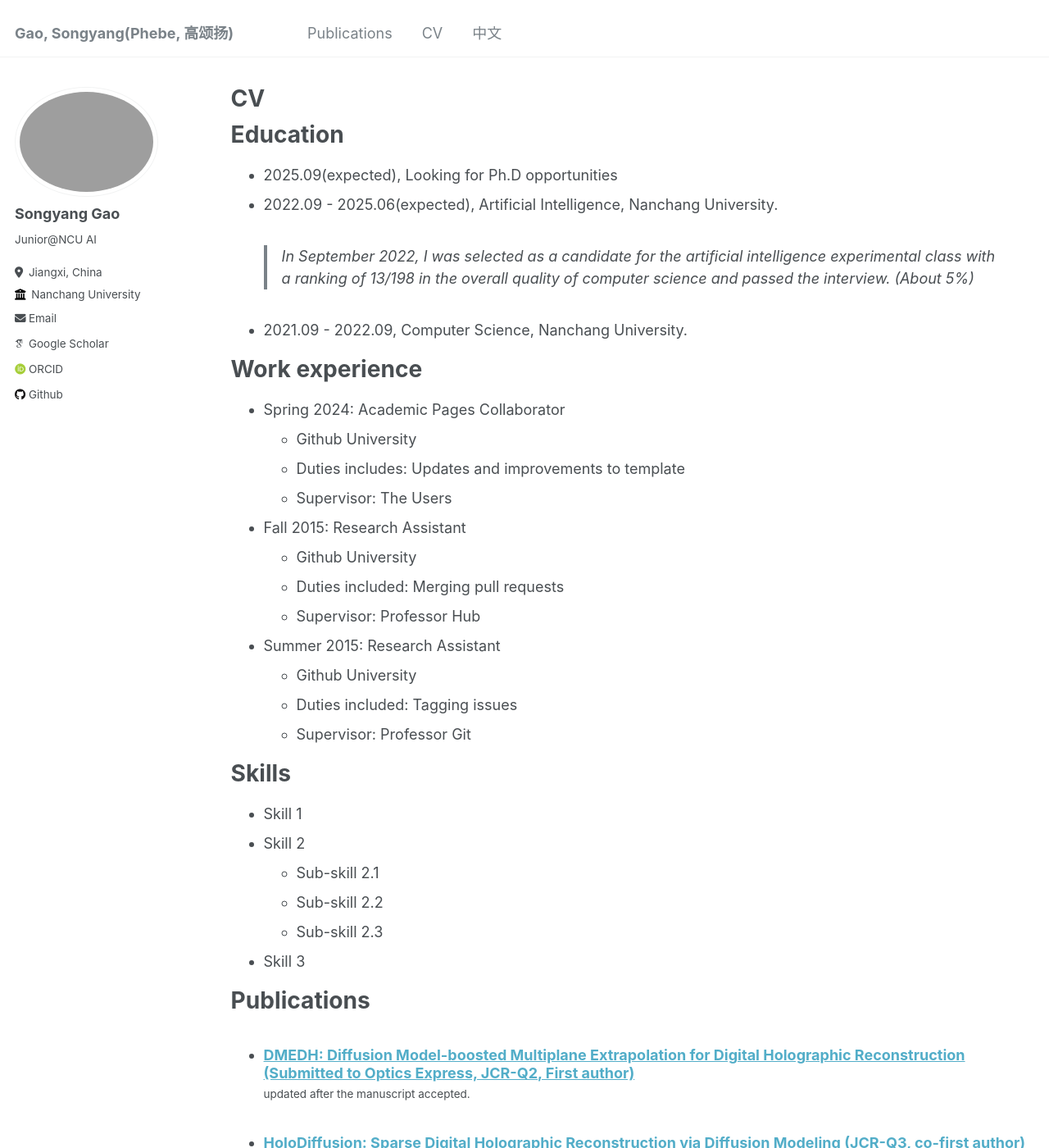
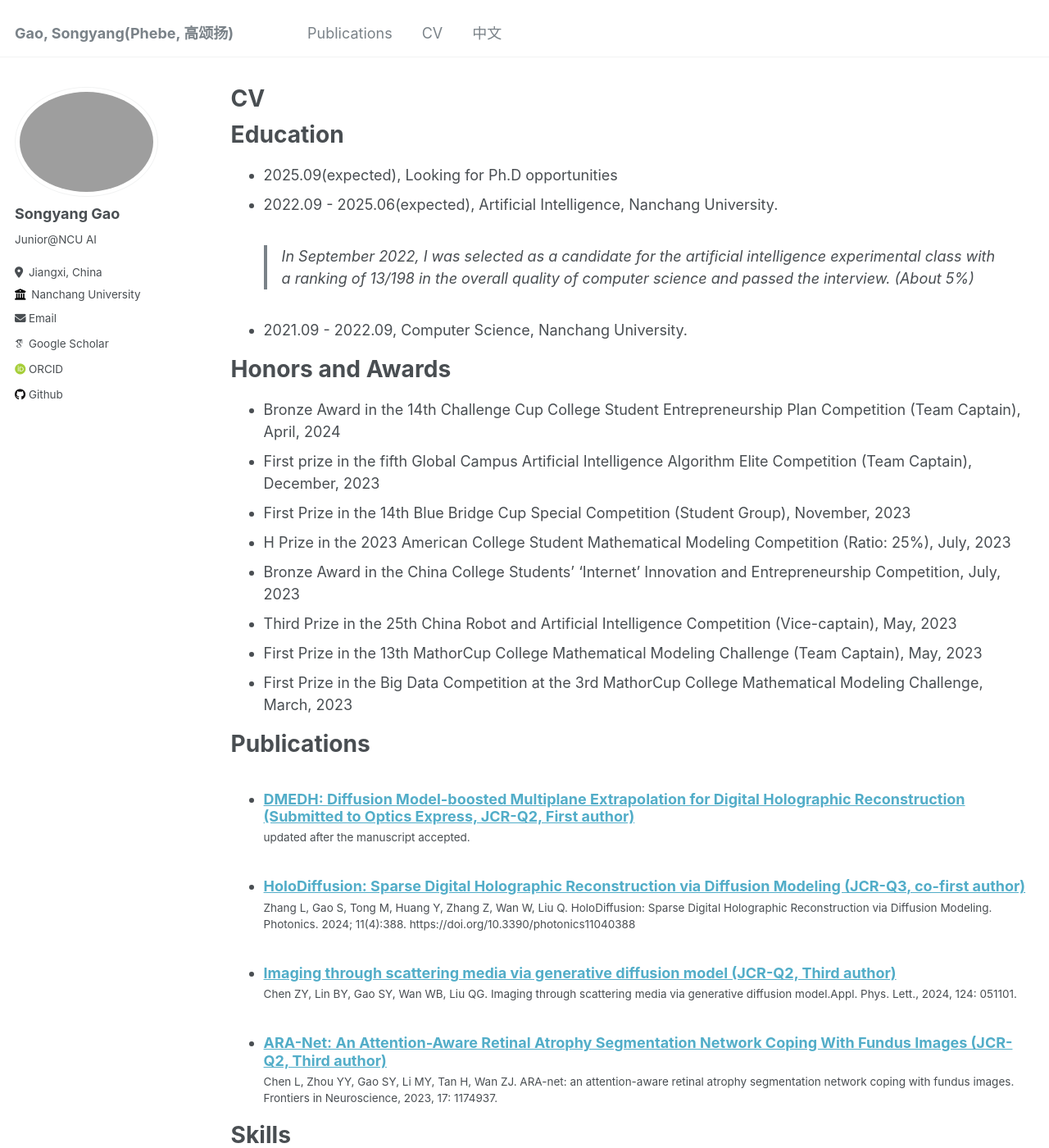
Before and after one commit to songyang0603/songyang0603.github.io, a Jekyll site: the page built from _pages/cv.md, in a window 1280 px wide and 1400 px high. Shown: the whole window at 82% size. Built offline with Jekyll 4.4.1, drawn with Linux system fonts in a browser that asks for light colours; some web fonts are replaced; some of the changed text lies outside the part shown.

Commit message:
Update cv.md

```diff
--- a/_pages/cv.md
+++ b/_pages/cv.md
@@ -16,6 +16,7 @@ Education
 > In September 2022, I was selected as a candidate for the artificial intelligence experimental class with a ranking of 13/198 in the overall quality of computer science and passed the interview. (About 5%)
 * 2021.09 - 2022.09, Computer Science, Nanchang University.
 
+<!--
 Work experience
 ======
 * Spring 2024: Academic Pages Collaborator
@@ -32,6 +33,25 @@ Work experience
   * Github University
   * Duties included: Tagging issues
   * Supervisor: Professor Git
+-->
+
+
+Honors and Awards
+======
+* Bronze Award in the 14th Challenge Cup College Student Entrepreneurship Plan Competition (Team Captain), April, 2024
+* First prize in the fifth Global Campus Artificial Intelligence Algorithm Elite Competition (Team Captain), December, 2023
+* First Prize in the 14th Blue Bridge Cup Special Competition (Student Group), November, 2023
+* H Prize in the 2023 American College Student Mathematical Modeling Competition (Ratio: 25%), July, 2023
+* Bronze Award in the China College Students' 'Internet' Innovation and Entrepreneurship Competition, July, 2023
+* Third Prize in the 25th China Robot and Artificial Intelligence Competition (Vice-captain), May, 2023
+* First Prize in the 13th MathorCup College Mathematical Modeling Challenge (Team Captain), May, 2023
+* First Prize in the Big Data Competition at the 3rd MathorCup College Mathematical Modeling Challenge, March, 2023
+
+Publications
+======
+  <ul>{% for post in site.publications reversed %}
+    {% include archive-single-cv.html %}
+  {% endfor %}</ul>
 
 Skills
 ======
@@ -41,12 +61,6 @@ Skills
   * Sub-skill 2.2
   * Sub-skill 2.3
 * Skill 3
-
-Publications
-======
-  <ul>{% for post in site.publications reversed %}
-    {% include archive-single-cv.html %}
-  {% endfor %}</ul>
 
 <!--
 Talks
```
